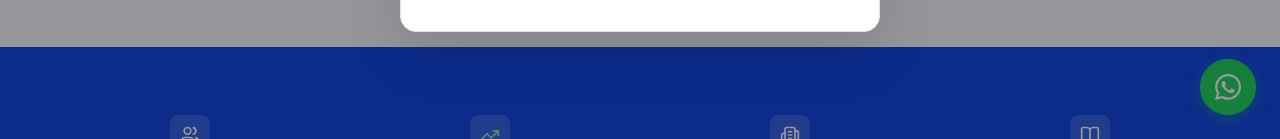
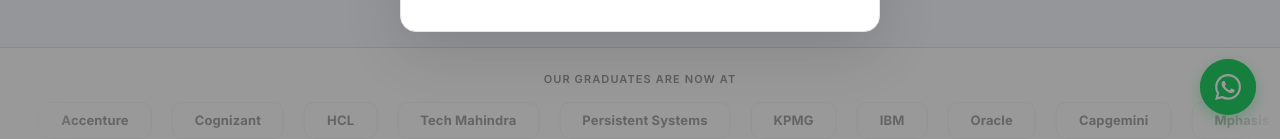
Before and after one commit to gituser2323-dev/learnsynaptic, a Next.js app: page / in a window 1280 px wide. Shown: the part 661-800 px from the top of the page. Built offline with nearby package versions, Linux system fonts and the light colour scheme; no server answers.

Commit message:
checkpoint before first push

```diff
--- a/app/globals.css
+++ b/app/globals.css
@@ -233,6 +233,23 @@ html.custom-cursor-active * {
   cursor: none !important;
 }
 
+/* ─── Logo marquee ───────────────────────────────────────────────────────── */
+@keyframes ls-marquee {
+  0%   { transform: translateX(0); }
+  100% { transform: translateX(-50%); }
+}
+.ls-marquee-track {
+  display: flex;
+  width: max-content;
+  animation: ls-marquee 32s linear infinite;
+}
+.ls-marquee-inner {
+  display: flex;
+  align-items: center;
+  gap: 20px;
+  padding-right: 20px;
+}
+
 /* ─── Reduce motion ────────────────────────────────────────────────────────── */
 @media (prefers-reduced-motion: reduce) {
   *,
@@ -243,4 +260,5 @@ html.custom-cursor-active * {
     transition-duration: 0.01ms !important;
   }
   .wa-float::after { animation: none; }
+  .ls-marquee-track { animation: none; }
 }
--- a/app/page.tsx
+++ b/app/page.tsx
@@ -15,6 +15,7 @@ import {
   Quote,
 } from 'lucide-react';
 import HeroSection from '@/components/HeroSection';
+import { LogoMarquee } from '@/components/LogoMarquee';
 import {
   AnimateOnScroll,
   StaggerContainer,
@@ -169,6 +170,9 @@ export default function HomePage() {
     <>
       {/* ── 1. Hero ──────────────────────────────────────────────────────── */}
       <HeroSection />
+
+      {/* ── 1b. Logo Marquee ──────────────────────────────────────────────── */}
+      <LogoMarquee />
 
       {/* ── 2. Stat Band ─────────────────────────────────────────────────── */}
       <section style={{ background: 'var(--ls-blue-primary)', padding: '56px 0' }}>
--- /dev/null
+++ b/components/LogoMarquee.tsx
@@ -0,0 +1,96 @@
+const partners = [
+  'Wipro', 'TCS', 'Infosys', 'Deloitte', 'Accenture',
+  'Cognizant', 'HCL', 'Tech Mahindra', 'Persistent Systems', 'KPMG',
+  'IBM', 'Oracle', 'Capgemini', 'Mphasis', 'Hexaware',
+];
+
+export function LogoMarquee() {
+  return (
+    <div
+      style={{
+        background: '#fff',
+        borderTop: '1px solid var(--ls-border)',
+        borderBottom: '1px solid var(--ls-border)',
+        padding: '22px 0',
+      }}
+    >
+      {/* Label */}
+      <p
+        style={{
+          textAlign: 'center',
+          fontSize: '0.6875rem',
+          fontWeight: 600,
+          letterSpacing: '0.1em',
+          textTransform: 'uppercase',
+          color: 'var(--ls-muted)',
+          marginBottom: 14,
+          opacity: 0.7,
+        }}
+      >
+        Our graduates are now at
+      </p>
+
+      {/* Scroll strip */}
+      <div style={{ overflow: 'hidden', position: 'relative' }}>
+        {/* Fade edges */}
+        <div
+          aria-hidden
+          style={{
+            position: 'absolute',
+            left: 0,
+            top: 0,
+            bottom: 0,
+            width: 80,
+            background: 'linear-gradient(to right, #fff, transparent)',
+            zIndex: 1,
+            pointerEvents: 'none',
+          }}
+        />
+        <div
+          aria-hidden
+          style={{
+            position: 'absolute',
+            right: 0,
+            top: 0,
+            bottom: 0,
+            width: 80,
+            background: 'linear-gradient(to left, #fff, transparent)',
+            zIndex: 1,
+            pointerEvents: 'none',
+          }}
+        />
+
+        <div className="ls-marquee-track">
+          {/* Two identical copies for seamless loop */}
+          {[0, 1].map((copy) => (
+            <div
+              key={copy}
+              className="ls-marquee-inner"
+              aria-hidden={copy === 1 ? true : undefined}
+            >
+              {partners.map((name) => (
+                <div
+                  key={name}
+                  style={{
+                    padding: '7px 22px',
+                    border: '1.5px solid var(--ls-border)',
+                    borderRadius: 10,
+                    fontSize: '0.8125rem',
+                    fontWeight: 700,
+                    color: 'var(--ls-text)',
+                    opacity: 0.38,
+                    filter: 'grayscale(1)',
+                    whiteSpace: 'nowrap',
+                    letterSpacing: '0.01em',
+                  }}
+                >
+                  {name}
+                </div>
+              ))}
+            </div>
+          ))}
+        </div>
+      </div>
+    </div>
+  );
+}
```
